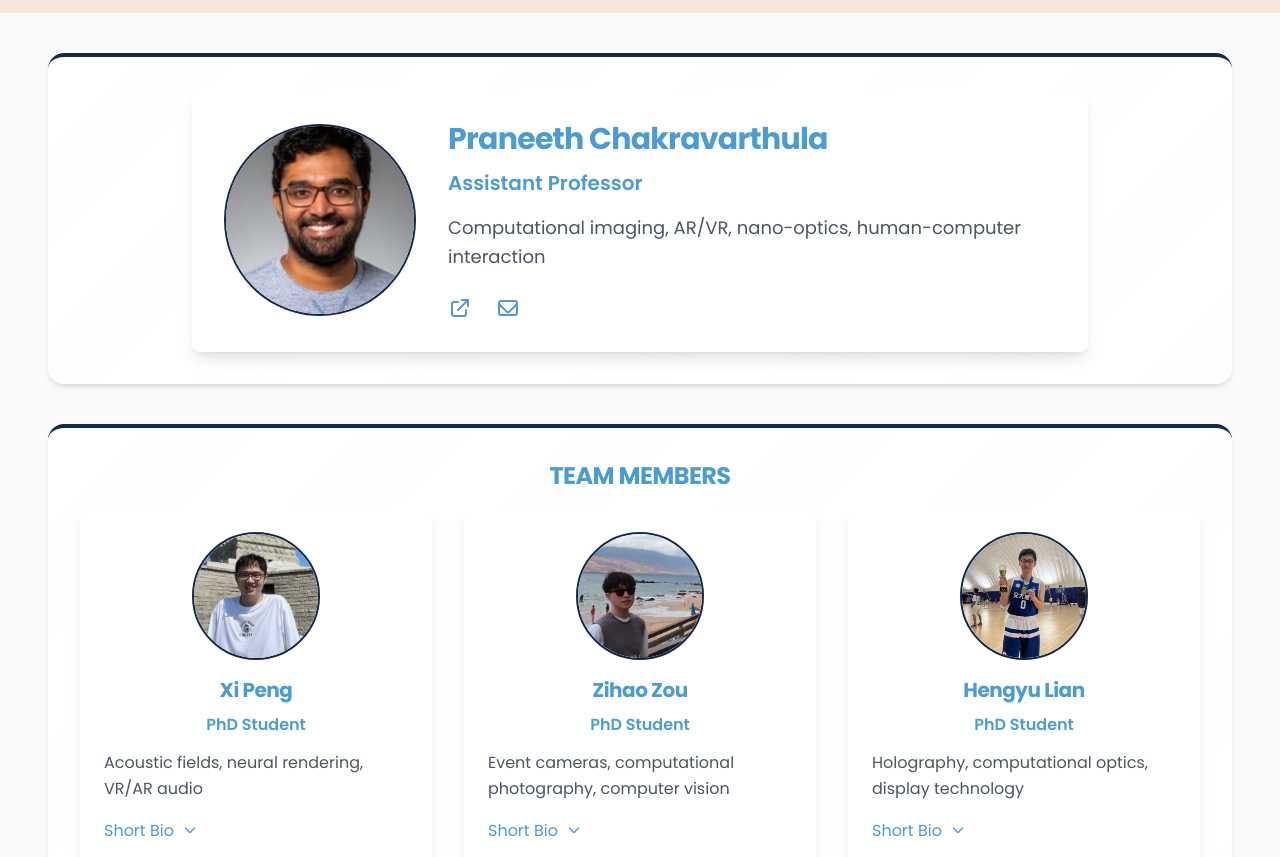
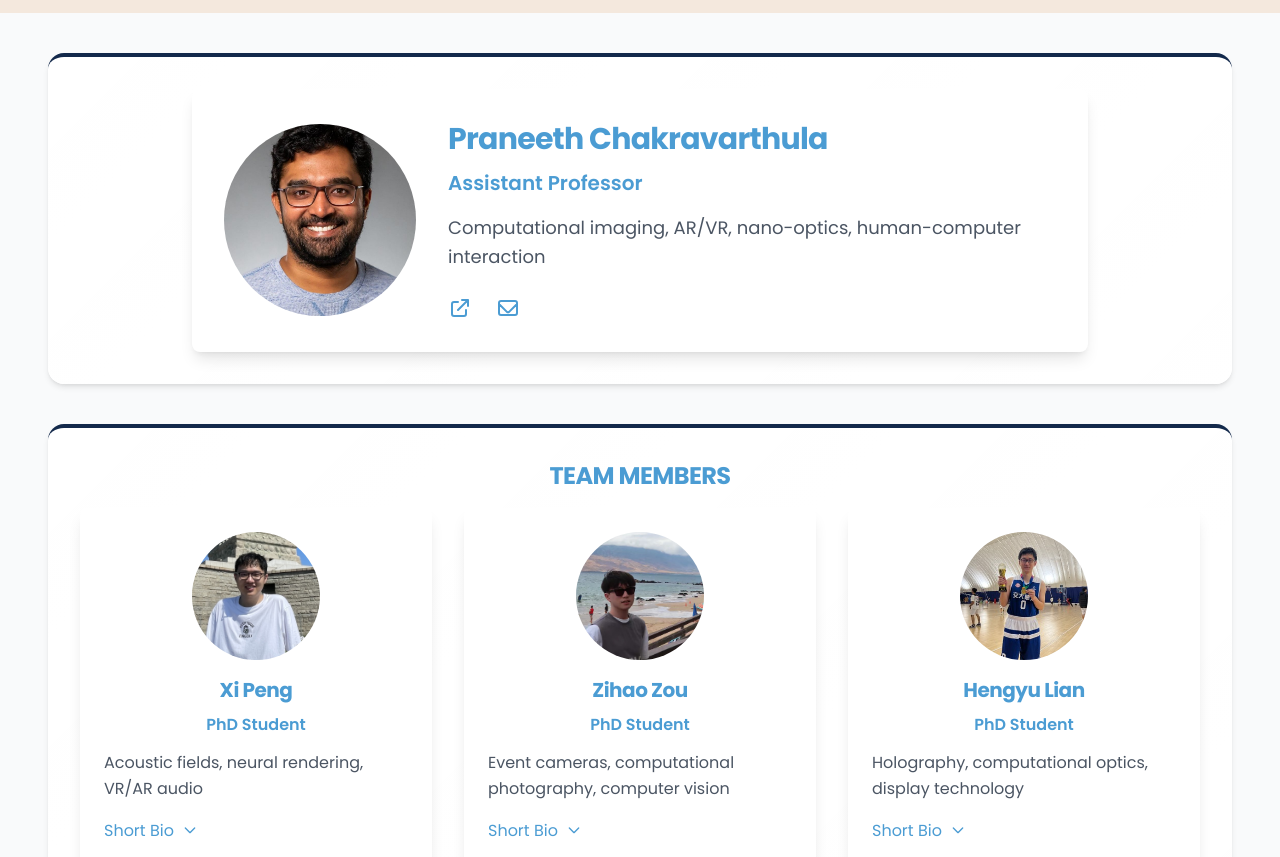
Before and after one commit to pawagh/graphics-group, a Next.js app: page /people in a window 1280 px wide. Shown: the part 543-1400 px from the top of the page. Built offline with nearby package versions, Linux system fonts and the light colour scheme.

Commit message:
Remove border styling from profile images in People component for a cleaner look while maintaining hover color transitions. This update enhances the visual consistency of the component.

```diff
--- a/src/app/people/page.tsx
+++ b/src/app/people/page.tsx
@@ -84,7 +84,7 @@ export default function People() {
                 <div className="bg-white rounded-lg shadow-lg hover:shadow-2xl transition-all duration-300 p-8 group hover:bg-slate-50 unc-shadow-hover">
                   <div className="flex flex-col md:flex-row items-center gap-8">
                     <div className="flex-shrink-0">
-                      <div className="w-48 h-48 relative overflow-hidden rounded-full border-2 border-unc-navy transition-colors duration-500">
+                      <div className="w-48 h-48 relative overflow-hidden rounded-full transition-colors duration-500">
                         <Image
                           src={assistantProfessor.image}
                           alt={assistantProfessor.name}
@@ -147,7 +147,7 @@ export default function People() {
                   style={{ animationDelay: `${index * 0.1}s` }}
                 >
                   <div className="mb-4 relative">
-                    <div className="w-32 h-32 mx-auto mb-4 relative overflow-hidden rounded-full border-2 border-unc-navy transition-colors duration-500">
+                    <div className="w-32 h-32 mx-auto mb-4 relative overflow-hidden rounded-full transition-colors duration-500">
                       <Image
                         src={person.image}
                         alt={person.name}
```
